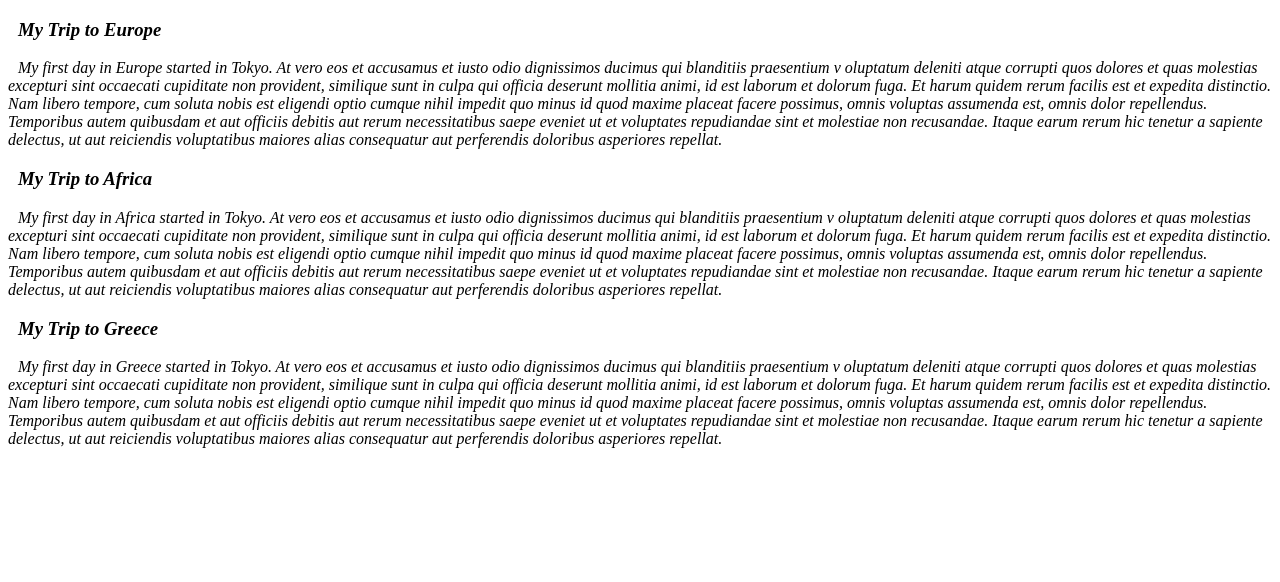
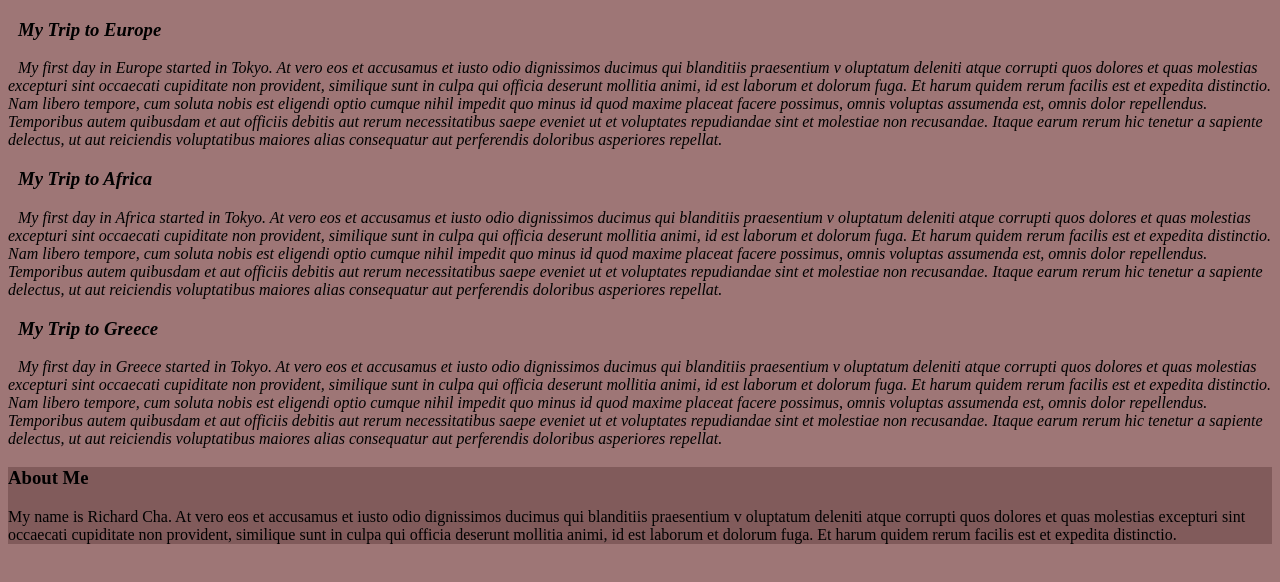
Before and after one commit to charichard09/blogging-site, a plain HTML site: page index.html in a window 1280 px wide. Drawn offline with Linux system fonts and the light colour scheme.

Commit message:
add 2 seperate colors for About Me and blog posts
Yodel Guanzon <yodelguanzon@live.com>
Co-authored-by: Brian Noh <noh24@ymail.com>

```diff
--- a/css/styles.css
+++ b/css/styles.css
@@ -2,3 +2,12 @@
   font-style: italic;
   text-indent: 10px;
 }
+
+.about-me {
+  font-family: 'Times New Roman';
+  background-color: #815B5B;
+}
+
+body {
+  background-color: #9E7676;
+}
--- a/index.html
+++ b/index.html
@@ -51,5 +51,15 @@
       aut perferendis doloribus asperiores repellat.
     </p>
 </div>
+
+<div class="about-me">
+<h3>About Me</h3>
+<p>My name is Richard Cha. At vero eos et accusamus et iusto odio
+  dignissimos ducimus qui blanditiis praesentium v oluptatum deleniti atque corrupti
+  quos dolores et quas molestias excepturi sint occaecati cupiditate non provident,
+  similique sunt in culpa qui officia deserunt mollitia animi, id est laborum et dolorum
+  fuga. Et harum quidem rerum facilis est et expedita distinctio.
+</p>
+</div>
 </body>
 </html>
```
